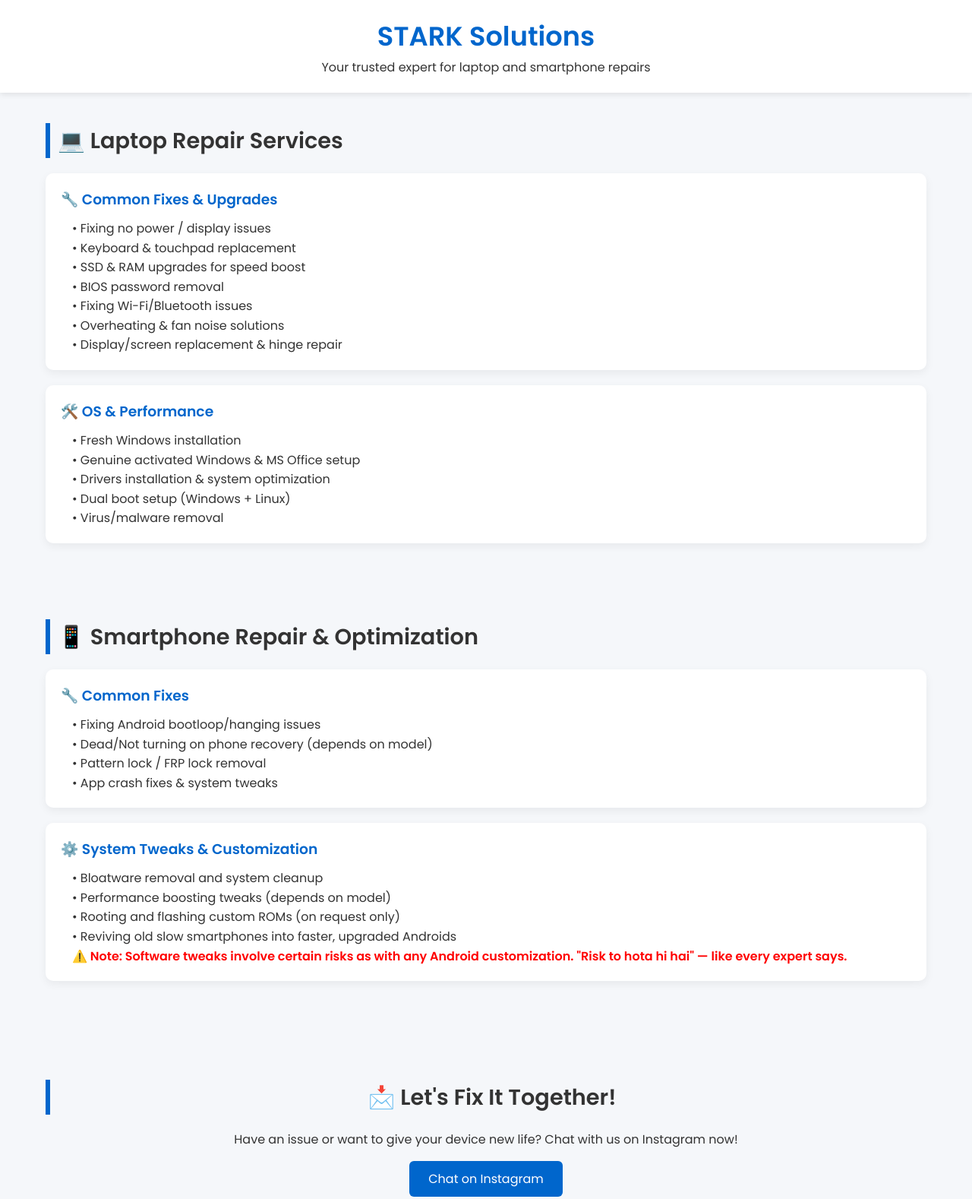
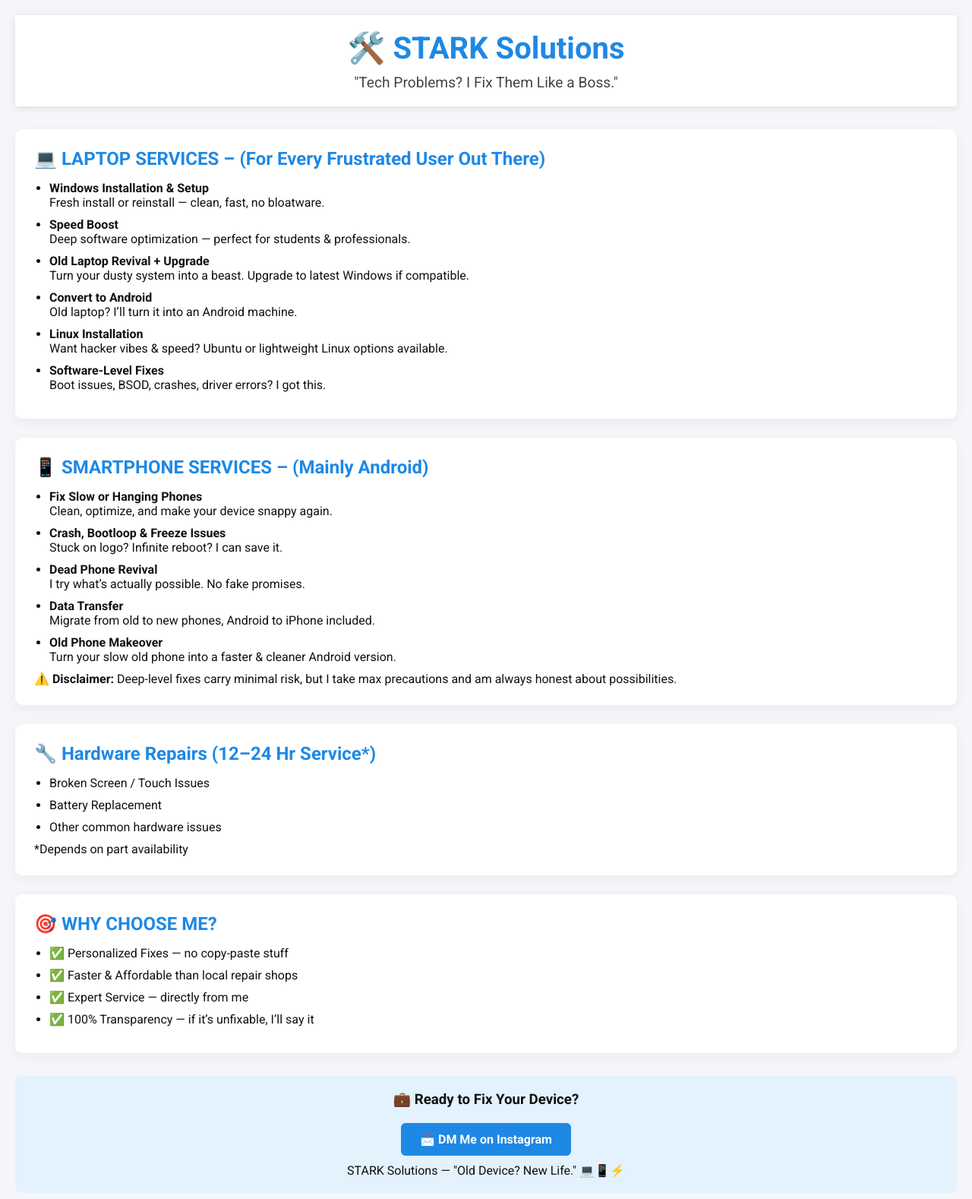
Before and after one commit to starkSolute/STARK-Solutions, a plain HTML site: page index.html in a window 1280 px wide. Shown: the top 1578 px of the page at 76% size. Drawn offline with Linux system fonts and the light colour scheme.

Commit message:
Update index.html

```diff
--- a/index.html
+++ b/index.html
@@ -1,159 +1,134 @@
 <!DOCTYPE html>
 <html lang="en">
-
 <head>
-  <meta charset="UTF-8" />
-  <meta name="viewport" content="width=device-width, initial-scale=1.0" />
-  <title>STARK Solutions - Laptop & Smartphone Repair</title>
-  <link href="https://fonts.googleapis.com/css2?family=Poppins:wght@300;400;600&display=swap" rel="stylesheet" />
+  <meta charset="UTF-8">
+  <meta name="viewport" content="width=device-width, initial-scale=1.0">
+  <title>STARK Solutions</title>
+  <link href="https://fonts.googleapis.com/css2?family=Roboto:wght@400;700&display=swap" rel="stylesheet">
   <style>
     * {
       margin: 0;
       padding: 0;
       box-sizing: border-box;
-      font-family: 'Poppins', sans-serif;
+      scroll-behavior: smooth;
+      font-family: 'Roboto', sans-serif;
     }
-
     body {
-      background-color: #f5f7fa;
-      color: #333;
-      line-height: 1.6;
+      background: #f4f6fa;
+      color: #111;
+      padding: 20px;
     }
-
     header {
-      background: #ffffff;
-      padding: 20px 30px;
+      background-color: #fff;
+      padding: 20px;
       text-align: center;
-      box-shadow: 0 2px 8px rgba(0, 0, 0, 0.1);
+      box-shadow: 0 2px 10px rgba(0,0,0,0.1);
+      margin-bottom: 30px;
     }
-
     header h1 {
-      font-size: 2.2rem;
-      color: #0066cc;
+      font-size: 2.5rem;
+      color: #1e88e5;
     }
-
-    .section {
-      padding: 40px 20px;
-      max-width: 1200px;
-      margin: auto;
+    header p {
+      font-size: 1.2rem;
+      margin-top: 10px;
+      color: #444;
     }
-
-    .section h2 {
-      font-size: 1.8rem;
-      margin-bottom: 20px;
-      color: #333;
-      border-left: 6px solid #0066cc;
-      padding-left: 10px;
+    section {
+      background: #fff;
+      border-radius: 10px;
+      padding: 25px;
+      margin-bottom: 25px;
+      box-shadow: 0 4px 15px rgba(0, 0, 0, 0.05);
     }
-
-    .card {
-      background: #fff;
-      padding: 20px;
-      margin-bottom: 20px;
-      border-radius: 10px;
-      box-shadow: 0 4px 12px rgba(0, 0, 0, 0.06);
-      transition: transform 0.3s ease;
+    section h2 {
+      color: #1e88e5;
+      margin-bottom: 15px;
     }
-
-    .card:hover {
-      transform: scale(1.02);
+    ul {
+      list-style: disc;
+      margin-left: 20px;
     }
-
-    .card h3 {
+    li {
       margin-bottom: 10px;
-      color: #0066cc;
     }
-
-    .card p {
-      margin-left: 15px;
-    }
-
     footer {
-      background: #ffffff;
       text-align: center;
       padding: 20px;
-      margin-top: 50px;
-      font-size: 14px;
-      color: #777;
+      margin-top: 30px;
+      background: #e3f2fd;
+      border-radius: 8px;
     }
-
-    .cta {
-      text-align: center;
-      margin-top: 30px;
-    }
-
-    .cta a {
-      background: #0066cc;
+    a.button {
+      display: inline-block;
+      margin-top: 20px;
+      padding: 12px 25px;
+      background: #1e88e5;
       color: white;
-      padding: 12px 25px;
       border-radius: 6px;
       text-decoration: none;
+      font-weight: bold;
       transition: background 0.3s ease;
     }
-
-    .cta a:hover {
-      background: #004999;
+    a.button:hover {
+      background: #1565c0;
     }
   </style>
 </head>
-
 <body>
   <header>
-    <h1>STARK Solutions</h1>
-    <p>Your trusted expert for laptop and smartphone repairs</p>
+    <h1>🛠️ STARK Solutions</h1>
+    <p>"Tech Problems? I Fix Them Like a Boss."</p>
   </header>
 
-  <section class="section">
-    <h2>💻 Laptop Repair Services</h2>
-    <div class="card">
-      <h3>🔧 Common Fixes & Upgrades</h3>
-      <p>• Fixing no power / display issues</p>
-      <p>• Keyboard & touchpad replacement</p>
-      <p>• SSD & RAM upgrades for speed boost</p>
-      <p>• BIOS password removal</p>
-      <p>• Fixing Wi-Fi/Bluetooth issues</p>
-      <p>• Overheating & fan noise solutions</p>
-      <p>• Display/screen replacement & hinge repair</p>
-    </div>
-    <div class="card">
-      <h3>🛠️ OS & Performance</h3>
-      <p>• Fresh Windows installation</p>
-      <p>• Genuine activated Windows & MS Office setup</p>
-      <p>• Drivers installation & system optimization</p>
-      <p>• Dual boot setup (Windows + Linux)</p>
-      <p>• Virus/malware removal</p>
-    </div>
+  <section>
+    <h2>💻 LAPTOP SERVICES – (For Every Frustrated User Out There)</h2>
+    <ul>
+      <li><strong>Windows Installation & Setup</strong><br> Fresh install or reinstall — clean, fast, no bloatware.</li>
+      <li><strong>Speed Boost</strong><br> Deep software optimization — perfect for students & professionals.</li>
+      <li><strong>Old Laptop Revival + Upgrade</strong><br> Turn your dusty system into a beast. Upgrade to latest Windows if compatible.</li>
+      <li><strong>Convert to Android</strong><br> Old laptop? I’ll turn it into an Android machine.</li>
+      <li><strong>Linux Installation</strong><br> Want hacker vibes & speed? Ubuntu or lightweight Linux options available.</li>
+      <li><strong>Software-Level Fixes</strong><br> Boot issues, BSOD, crashes, driver errors? I got this.</li>
+    </ul>
   </section>
 
-  <section class="section">
-    <h2>📱 Smartphone Repair & Optimization</h2>
-    <div class="card">
-      <h3>🔧 Common Fixes</h3>
-      <p>• Fixing Android bootloop/hanging issues</p>
-      <p>• Dead/Not turning on phone recovery (depends on model)</p>
-      <p>• Pattern lock / FRP lock removal</p>
-      <p>• App crash fixes & system tweaks</p>
-    </div>
-    <div class="card">
-      <h3>⚙️ System Tweaks & Customization</h3>
-      <p>• Bloatware removal and system cleanup</p>
-      <p>• Performance boosting tweaks (depends on model)</p>
-      <p>• Rooting and flashing custom ROMs (on request only)</p>
-      <p>• Reviving old slow smartphones into faster, upgraded Androids</p>
-      <p style="color: red; font-weight: bold;">⚠️ Note: Software tweaks involve certain risks as with any Android customization. "Risk to hota hi hai" — like every expert says.</p>
-    </div>
+  <section>
+    <h2>📱 SMARTPHONE SERVICES – (Mainly Android)</h2>
+    <ul>
+      <li><strong>Fix Slow or Hanging Phones</strong><br> Clean, optimize, and make your device snappy again.</li>
+      <li><strong>Crash, Bootloop & Freeze Issues</strong><br> Stuck on logo? Infinite reboot? I can save it.</li>
+      <li><strong>Dead Phone Revival</strong><br> I try what’s actually possible. No fake promises.</li>
+      <li><strong>Data Transfer</strong><br> Migrate from old to new phones, Android to iPhone included.</li>
+      <li><strong>Old Phone Makeover</strong><br> Turn your slow old phone into a faster & cleaner Android version.</li>
+    </ul>
+    <p><strong>⚠️ Disclaimer:</strong> Deep-level fixes carry minimal risk, but I take max precautions and am always honest about possibilities.</p>
   </section>
 
-  <section class="section cta">
-    <h2>📩 Let's Fix It Together!</h2>
-    <p>Have an issue or want to give your device new life? Chat with us on Instagram now!</p>
-    <br />
-    <a href="https://www.instagram.com/beast__invincible" target="_blank">Chat on Instagram</a>
+  <section>
+    <h2>🔧 Hardware Repairs (12–24 Hr Service*)</h2>
+    <ul>
+      <li>Broken Screen / Touch Issues</li>
+      <li>Battery Replacement</li>
+      <li>Other common hardware issues</li>
+    </ul>
+    <p>*Depends on part availability</p>
+  </section>
+
+  <section>
+    <h2>🎯 WHY CHOOSE ME?</h2>
+    <ul>
+      <li>✅ Personalized Fixes — no copy-paste stuff</li>
+      <li>✅ Faster & Affordable than local repair shops</li>
+      <li>✅ Expert Service — directly from me</li>
+      <li>✅ 100% Transparency — if it’s unfixable, I’ll say it</li>
+    </ul>
   </section>
 
   <footer>
-    &copy; 2025 STARK Solutions | All rights reserved.
+    <h3>💼 Ready to Fix Your Device?</h3>
+    <a class="button" href="https://www.instagram.com/beast__invincible?igsh=MWFsZjUzdDg4ZjB0MQ==" target="_blank">📩 DM Me on Instagram</a>
+    <p style="margin-top: 10px;">STARK Solutions — "Old Device? New Life." 💻📱⚡</p>
   </footer>
 </body>
-
 </html>
```
